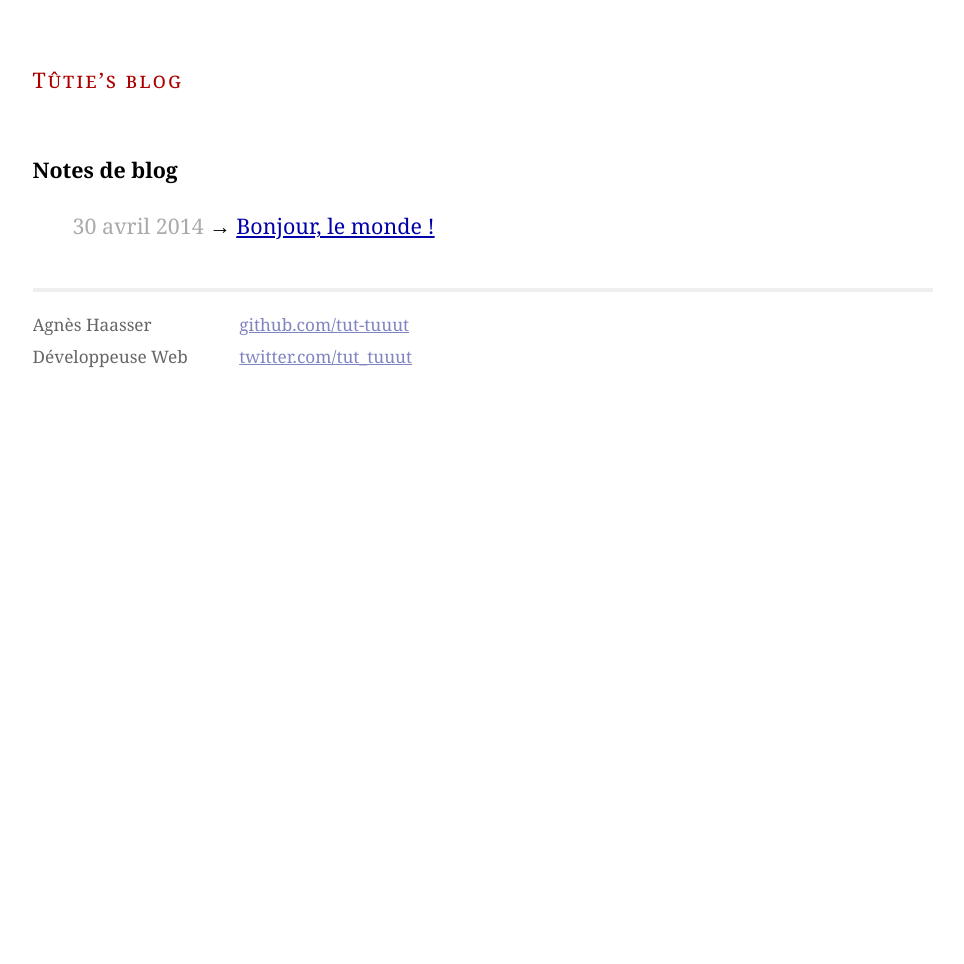
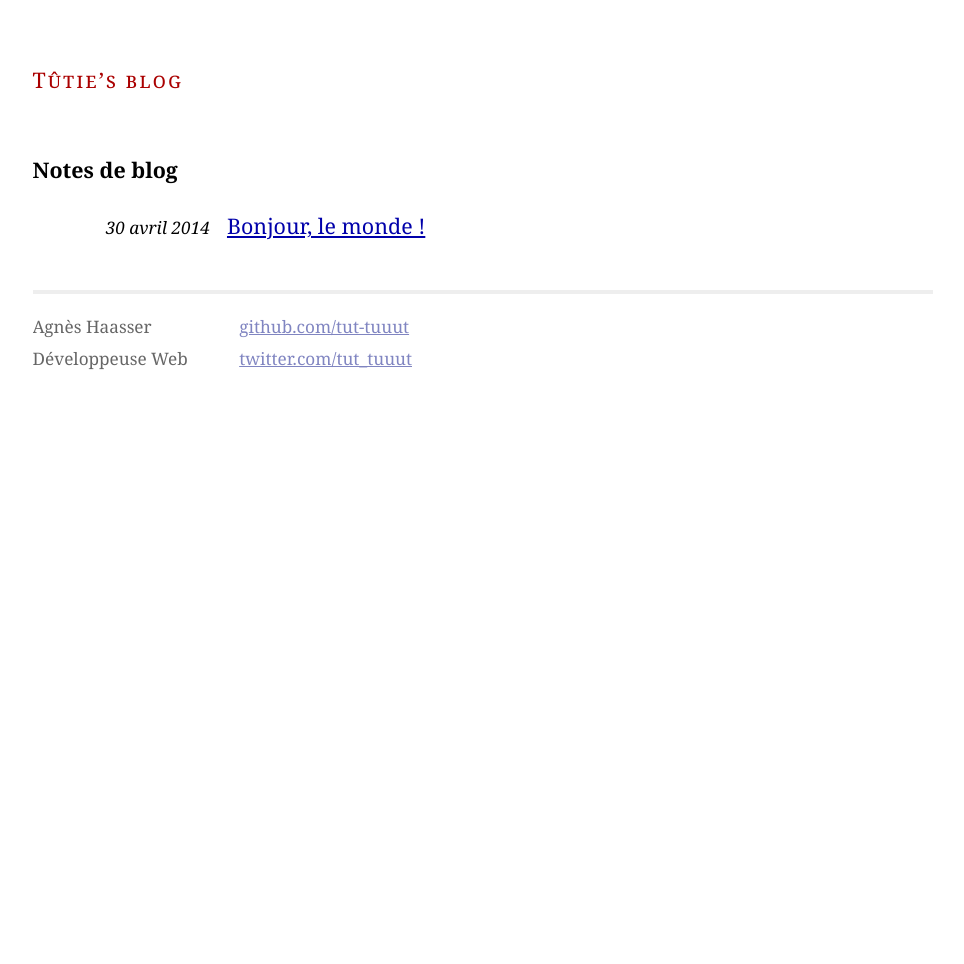
Before and after one commit to tut-tuuut/tut-tuuut.github.io, a Jekyll site: the page built from index.html, in a window 1280 px wide. Shown: the whole page, without its empty margins (157-1121 px from the left). Built offline with Jekyll 4.4.1, drawn with Linux system fonts in a browser that asks for light colours; Markdown is read by kramdown in place of the engine named in the settings.

Commit message:
Mod: display of posts list

```diff
--- a/css/main.css
+++ b/css/main.css
@@ -39,10 +39,14 @@ a:hover   { color: hotpink; }
   line-height: 1.75em;
 }
 
-.posts span {
-  color: #aaa;
+.posts .date {
+  display: inline-block;
+  font-size: 0.8em;
+  font-style: italic;
+  padding-right: 1em;
+  text-align: right;
+  width: 8em;
 }
-
 /*****************************************************************************/
 /*
 /* Site
--- a/index.html
+++ b/index.html
@@ -7,7 +7,7 @@ title: Agnès H. — blog
   <h1>Notes de blog</h1>
   <ul class="posts">
     {% for post in site.posts %}
-      <li><span>{%include frenchDate.html date=post.date %}</span> → <a href="{{ post.url }}">{{ post.title }}</a></li>
+      <li><span class="date">{%include frenchDate.html date=post.date %}</span><a href="{{ post.url }}">{{ post.title }}</a></li>
     {% endfor %}
   </ul>
 </div>
```
